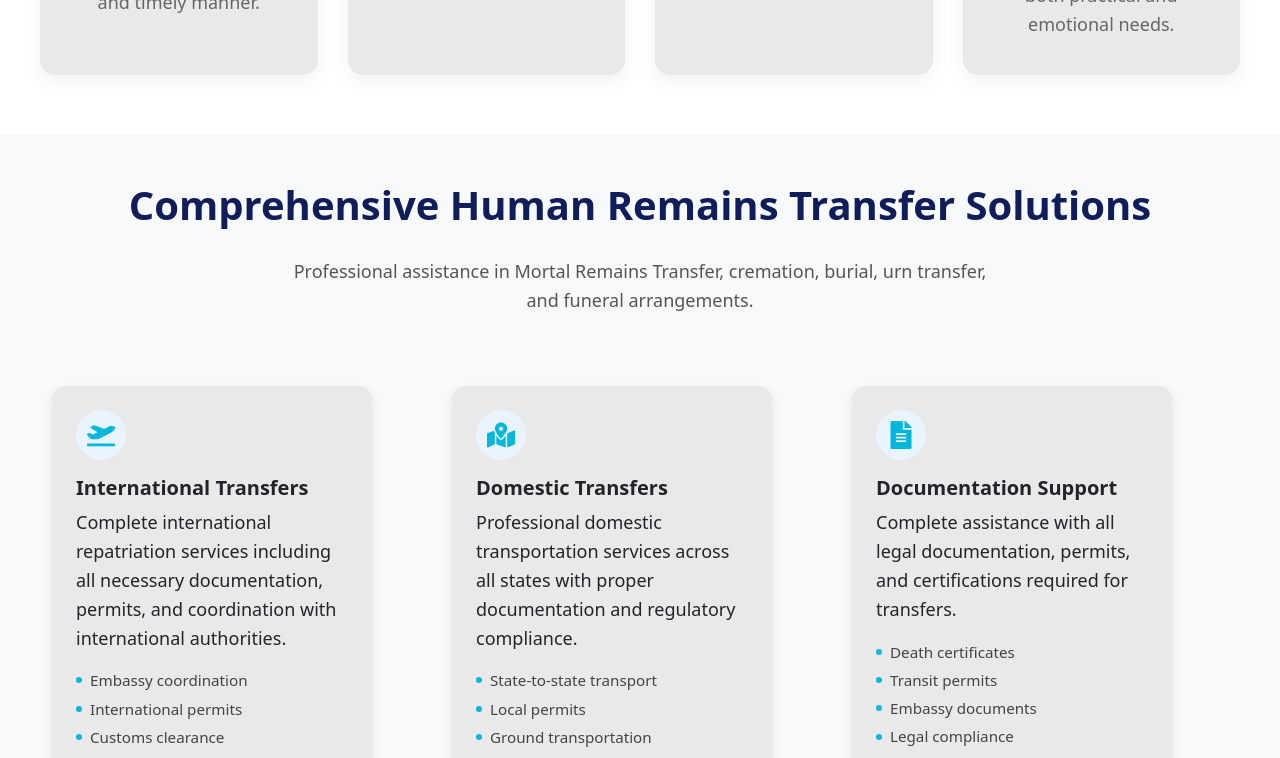
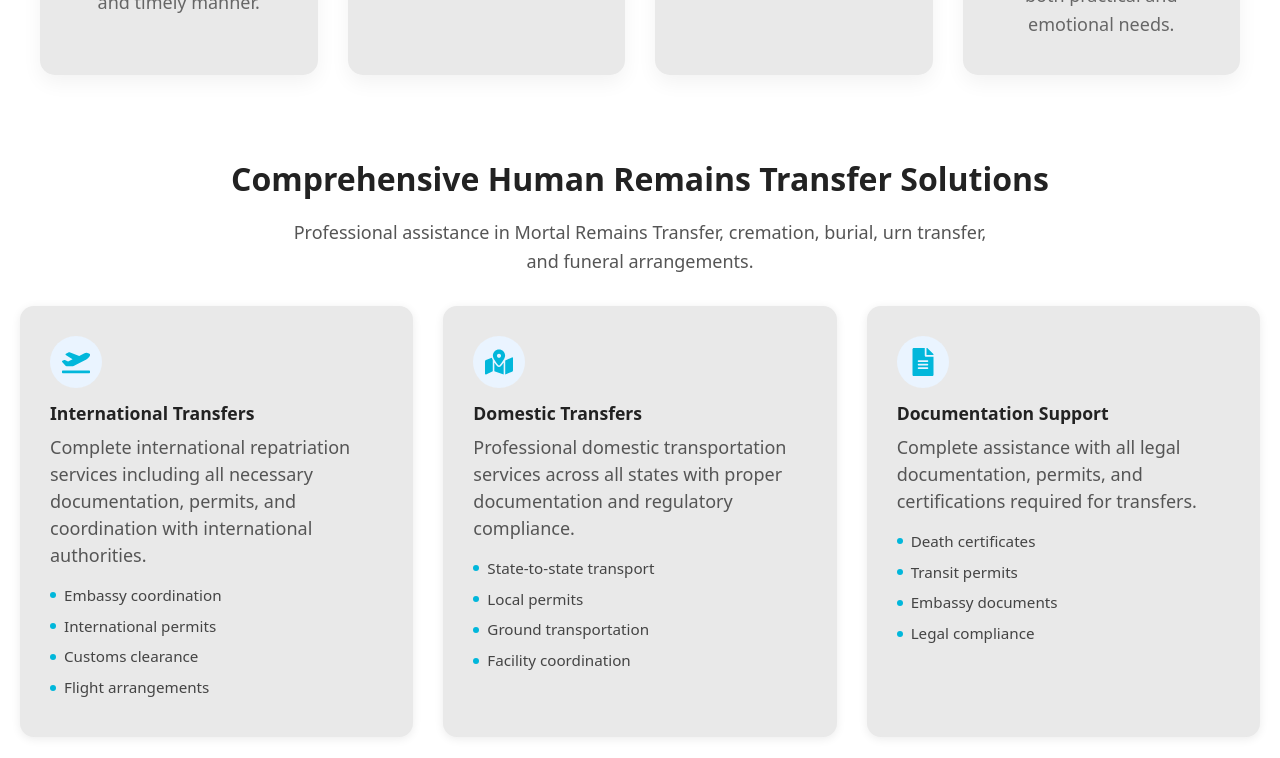
Before and after one commit to Humancare11/HMR, a React (Vite) app: page / in a window 1280 px wide. Shown: the part 2580-3338 px from the top of the page. Built offline with nearby package versions, Linux system fonts and the light colour scheme.

Commit message:
Comprehensive Human Remains Transfer Solutions

```diff
--- a/src/components/Homecomponents/Usp.jsx
+++ b/src/components/Homecomponents/Usp.jsx
@@ -86,31 +86,34 @@ const servicesData = [
 
 const Usp = () => {
   return (
-    <section className="services-section py-5">
-      <div className="container text-center">
-        <h2 className="services-title">
+    <section className="hr-transfer-section">
+      <div className="hr-transfer-container">
+        <h2 className="hr-transfer-heading">
           Comprehensive Human Remains Transfer Solutions
         </h2>
-        <p className="services-subtitle mx-auto mt-3">
+
+        <p className="hr-transfer-subheading">
           Professional assistance in Mortal Remains Transfer, cremation, burial,
           urn transfer, and funeral arrangements.
         </p>
 
-        <div className="row mt-5 g-4">
-          {servicesData.map((service, index) => (
-            <div className="col-md-4" key={index}>
-              <div className="service-card p-4 text-start">
-                <div className="service-icon mb-3">{service.icon}</div>
-                <h5 className="fw-bold">{service.title}</h5>
-                <p>{service.description}</p>
-                <ul className="list-unstyled mt-3">
-                  {service.points.map((point, i) => (
-                    <li key={i} className="mb-1">
-                      <span className="bullet-dot"></span> {point}
-                    </li>
-                  ))}
-                </ul>
-              </div>
+        <div className="hr-transfer-grid">
+          {servicesData.map((item, idx) => (
+            <div className="hr-transfer-card" key={idx}>
+              <div className="hr-transfer-icon-wrapper">{item.icon}</div>
+
+              <h5 className="hr-transfer-card-title">{item.title}</h5>
+
+              <p className="hr-transfer-card-description">{item.description}</p>
+
+              <ul className="hr-transfer-list">
+                {item.points.map((point, i) => (
+                  <li key={i} className="hr-transfer-list-item">
+                    <span className="hr-transfer-bullet"></span>
+                    {point}
+                  </li>
+                ))}
+              </ul>
             </div>
           ))}
         </div>
--- a/src/components/Homecomponents/usp.css
+++ b/src/components/Homecomponents/usp.css
@@ -1,77 +1,146 @@
-.services-section {
-  background-color: #f8f9fa;
+/* =====================================
+   HUMAN REMAINS TRANSFER SECTION
+===================================== */
+
+.hr-transfer-section {
+  padding: 25px 20px;
 }
 
-.services-title {
+.hr-transfer-container {
+  max-width: 1400px;
+  margin: 0 auto;
+  text-align: center;
+}
+
+/* Heading */
+.hr-transfer-heading {
   font-size: 2rem;
   font-weight: 700;
   color: #222;
 }
 
-.services-subtitle {
+.hr-transfer-subheading {
   max-width: 700px;
+  margin: 20px auto 0;
   font-size: 1rem;
   color: #555;
   line-height: 1.6;
 }
 
-/* Card Styling */
-.service-card {
-  background: #fff;
-  border-radius: 12px;
-  box-shadow: 0 2px 8px rgba(0,0,0,0.08);
-  transition: transform 0.25s ease, box-shadow 0.25s ease;
+/* =====================================
+   GRID LAYOUT (Custom instead of Bootstrap)
+===================================== */
+
+.hr-transfer-grid {
+  display: grid;
+  grid-template-columns: repeat(3, 1fr);
+  gap: 30px;
+  margin-top: 30px;
+}
+
+/* =====================================
+   CARD DESIGN
+===================================== */
+
+.hr-transfer-card {
+  background: #e9e9e9;
+  padding: 30px;
+  border-radius: 14px;
+  box-shadow: 0 2px 10px rgba(0, 0, 0, 0.08);
+  transition: all 0.3s ease;
+  text-align: left;
   height: 100%;
 }
 
-.service-card:hover {
+.hr-transfer-card:hover {
   transform: translateY(-6px);
-  box-shadow: 0 4px 16px rgba(0,0,0,0.12);
+  box-shadow: 0 6px 18px rgba(0, 0, 0, 0.12);
 }
 
-/* Icon Styling */
-.service-icon {
-  display: inline-flex;
+/* Icon */
+.hr-transfer-icon-wrapper {
+  width: 52px;
+  height: 52px;
+  border-radius: 50%;
+  background: #eaf4ff;
+  color: #01b7db;
+  display: flex;
   align-items: center;
   justify-content: center;
-  background: #eaf4ff;
-  color: #01b7db;
-
-  width: 50px;
-  height: 50px;
-  border-radius: 50%;
+  margin-bottom: 15px;
+  font-size: 20px;
 }
 
-/* List Styling */
-.service-card ul {
+/* Card Content */
+.hr-transfer-card-title {
+  font-size: 1.1rem;
+  font-weight: 600;
+  margin-bottom: 10px;
+  color: #222;
+}
+
+.hr-transfer-card-description {
+  font-size: 0.95rem;
+  color: #555;
+  margin-bottom: 15px;
+}
+
+/* List */
+.hr-transfer-list {
+  list-style: none;
   padding: 0;
   margin: 0;
 }
 
-.service-card li {
+.hr-transfer-list-item {
+  display: flex;
+  align-items: center;
   font-size: 0.95rem;
   color: #444;
-  display: flex;
-  align-items: center;
+  margin-bottom: 8px;
 }
 
-.bullet-dot {
-  display: inline-block;
+.hr-transfer-bullet {
   width: 6px;
   height: 6px;
-  /* background: #007bff; */
-  background: #01b7db;
+  background-color: #01b7db;
   border-radius: 50%;
   margin-right: 8px;
+  flex-shrink: 0;
 }
 
-/* Responsive */
+/* =====================================
+   RESPONSIVE BREAKPOINTS
+===================================== */
+
+/* Tablet */
 @media (max-width: 992px) {
-  .service-card {
+  .hr-transfer-grid {
+    grid-template-columns: repeat(2, 1fr);
+  }
+}
+
+/* Mobile */
+@media (max-width: 600px) {
+  .hr-transfer-grid {
+    grid-template-columns: 1fr;
+  }
+
+  .hr-transfer-card {
     text-align: center;
   }
-  .service-card ul {
+
+  .hr-transfer-list {
+    text-align: left;
     display: inline-block;
-    text-align: left;
+    margin-top: 10px;
+  }
+
+  .hr-transfer-heading {
+    font-size: 1.6rem;
+  }
+
+  .hr-transfer-subheading {
+    font-size: 0.95rem;
   }
 }
```
